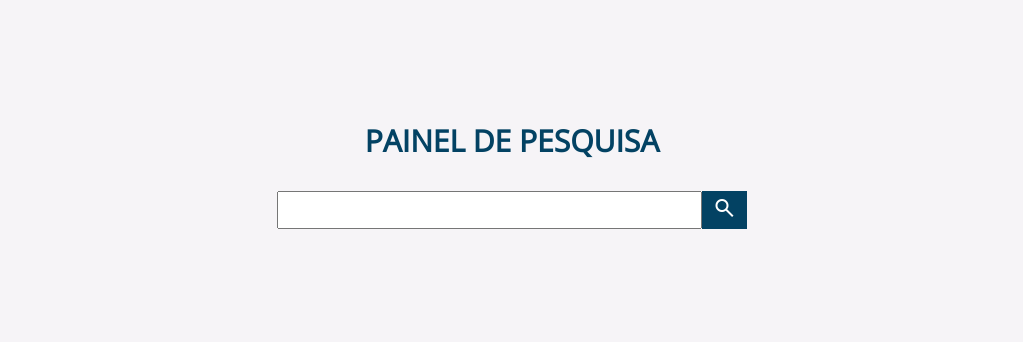
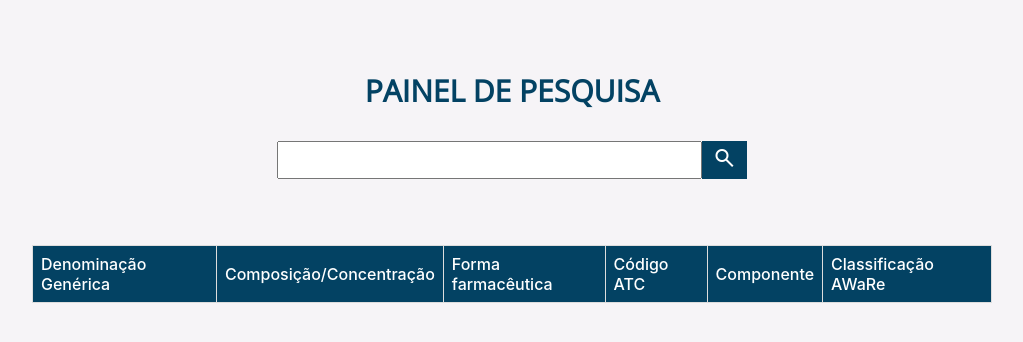
Before and after one commit to ofelipegoulart/painel-rename-2022, a React (Create React App) app: page /pesquisar in a window 1280 px wide. Shown: the top 342 px of the page, without its empty margins (128-1151 px from the left). Built offline with nearby package versions, Linux system fonts and the light colour scheme.

Commit message:
Seach mechanism done

```diff
--- a/src/views/Pesquisar.js
+++ b/src/views/Pesquisar.js
@@ -1,4 +1,4 @@
-import React from 'react';
+import React, { useState } from 'react';
 import styled from 'styled-components';
 
 const Search = styled.div`
@@ -12,12 +12,10 @@ const Search = styled.div`
     width:100%;
     height:80vh;
     animation: fadeIn 1s;
+    margin-bottom:8rem;
 `;
 
 const SearchArea = styled.div`
-    display:flex;
-    justify-content:space-between;
-
 `;
 
 const Titulo1 = styled.h2`
@@ -26,36 +24,109 @@ const Titulo1 = styled.h2`
     font-size:30px;
     text-transform: uppercase;
     color: #034263;
-    margin:120px auto 30px auto;
+    margin:70px auto 30px auto;
 `;
 
 const Input = styled.input`
-    width: 100%;
-    border: medium none;
-    height: auto;
+    height:80%;
+    margin:0;
+    vertical-align: top;
 `;
 
 const Button = styled.button`
+    margin:0;
     border: none;
     color: white;
     padding: 5px 10px;
     font-size: 16px;
     text-transform: uppercase;
-    cursor: pointer;
     background-color:#034263;
 `;
 
+const Results = styled.table`
+    margin:4rem;
+    border-collapse: collapse;
+    width: 75%;
+`;
+
+const TableRows = styled.tr`
+    border: 1px solid #dddddd;
+    text-align: left;
+    padding: 8px;
+`;
+
+const TableElement = styled.td`
+    border: 1px solid #dddddd;
+    text-align: left;
+    padding: 8px;
+`;
+
+const TableHeader = styled.th`
+    background-color:#034263;
+    color: #fff;
+    font-weight: 500;
+    border: 1px solid #dddddd;
+    text-align: left;
+    padding: 8px;
+`;
+
+const Form = styled.form`
+    height:40px;
+`;
+
 function Pesquisa() {
+    const [medicines,setMedicines] = useState("");
+    const [resources, setResources] = useState([]);
+
+    const onSubmitForm = async e => {
+        e.preventDefault();
+        try {
+          const response = await fetch(`http://localhost:8080/searchinfo/?name=${medicines}`);
+
+          const parseResponse = await response.json();
+
+          setResources(parseResponse);
+        } catch (err) {
+          console.error(err.message);
+        }
+    }
     return (
         <Search>
             <Titulo1>Painel de Pesquisa</Titulo1>
             <SearchArea>
-                <input type="text" size="50"></input>
-                <Button type="submit"><span class="material-symbols-outlined">search</span></Button>
+                <Form onSubmit={onSubmitForm}>
+                    <Input
+                    type="text"
+                    size="50"
+                    value={medicines}
+                    onChange={(e) => setMedicines(e.target.value)}
+                    />
+                    <Button type="submit" name="name"><span className="material-symbols-outlined">search</span></Button>
+                </Form>
             </SearchArea>
+            <Results>
+                <tbody>
+                    <TableRows>
+                            <TableHeader>Denominação Genérica</TableHeader>
+                            <TableHeader>Composição/Concentração</TableHeader>
+                            <TableHeader>Forma farmacêutica</TableHeader>
+                            <TableHeader>Código ATC</TableHeader>
+                            <TableHeader>Componente</TableHeader>
+                            <TableHeader>Classificação AWaRe</TableHeader>
+                    </TableRows>
+                {resources.map(resource => (
+                    <TableRows>
+                        <TableElement>{resource.Denominação_Genérica}</TableElement>
+                        <TableElement>{resource.Concentração_Composição}</TableElement>
+                        <TableElement>{resource.Forma_Farmacêutica}</TableElement>
+                        <TableElement>{resource.Código_ATC}</TableElement>
+                        <TableElement>{resource.Componente}</TableElement>
+                        <TableElement>{resource.Classificação_AWaRe}</TableElement>
+                    </TableRows>
+                    ))}
+                </tbody>
+            </Results>
         </Search>
-    );
-  }
-
+    )};
 
   export default Pesquisa;
```
